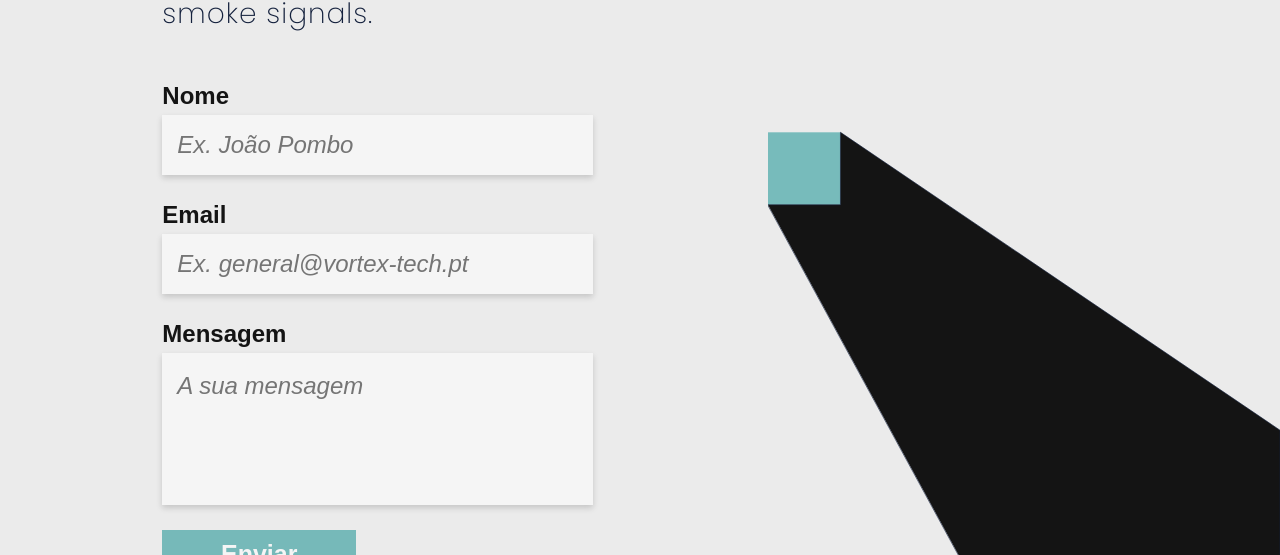
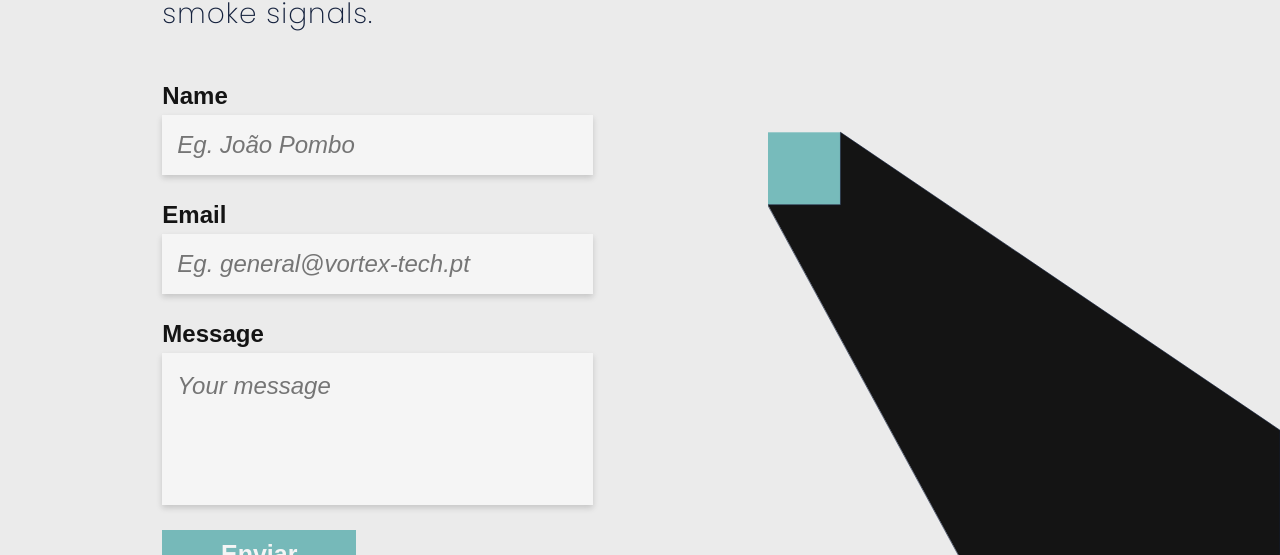
Before and after one commit to LGP21-LGP1/lgp21-lgp1.github.io, a Next.js app: page /contact in a window 1280 px wide. Shown: the part 397-952 px from the top of the page. Built offline with nearby package versions, Linux system fonts and the light colour scheme; no server answers; a web font is replaced by a local one.

Commit message:
changed contact text to english

```diff
--- a/components/contact/ContactForm.js
+++ b/components/contact/ContactForm.js
@@ -8,9 +8,9 @@ export const ContactForm = ({ submit }) => {
     const [email, setEmail] = useState("");
     const [message, setMessage] = useState("");
 
-    const name_tip = "Ex. João Pombo"
-    const email_tip = "Ex. general@vortex-tech.pt"
-    const message_tip = "A sua mensagem"
+    const name_tip = "Eg. João Pombo"
+    const email_tip = "Eg. general@vortex-tech.pt"
+    const message_tip = "Your message"
 
     const handleSend = useCallback(() => {
         submit(name, email, message)
@@ -27,10 +27,10 @@ export const ContactForm = ({ submit }) => {
     return (
         <div className={style.formDiv}>
             {/* <div className={style.textInputRow}> */}
-            <FormInput label="Nome" placeholder={name_tip} type="text" onChange={updateName}></FormInput>
+            <FormInput label="Name" placeholder={name_tip} type="text" onChange={updateName}></FormInput>
             <FormInput label="Email" placeholder={email_tip} type="email" onChange={updateEmail}></FormInput>
             {/* </div> */}
-            <FormTextArea label="Mensagem" placeholder={message_tip} onChange={updateMessage}></FormTextArea>
+            <FormTextArea label="Message" placeholder={message_tip} onChange={updateMessage}></FormTextArea>
             <button className={style.sendButton} onClick={handleSend}>Enviar</button>
         </div>
     );
```
